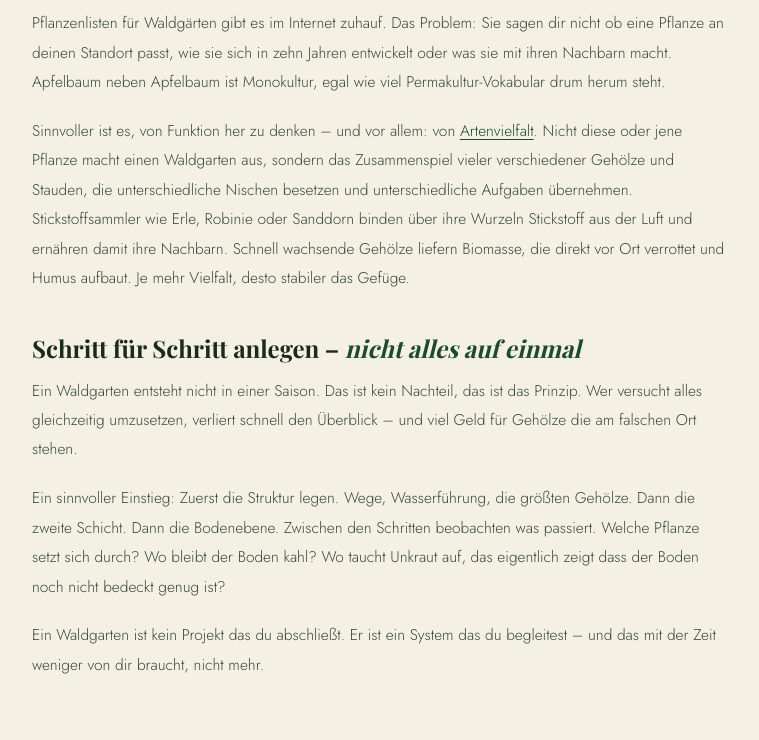
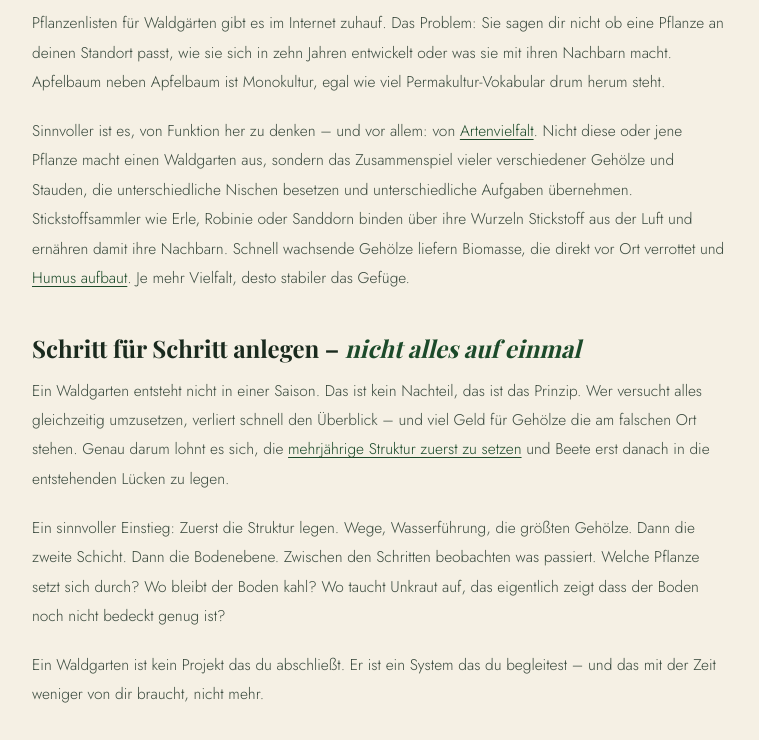
Before and after one commit to vince14707/permakultur-konzepte, a plain HTML site: page blog/waldgarten-planen/index.html in a window 1280 px wide. Shown: the part 2604-3344 px from the top of the page, without its empty margins (260-1019 px from the left). Drawn offline with nearby package versions, Linux system fonts and the light colour scheme; a web font is replaced by a local one.

Commit message:
Cross-Linking optimiert: Waldgarten-Artikel verlinkt jetzt zu Humusaufbau und Mehrjaehrige-Strukturen

```diff
--- a/blog/waldgarten-planen/index.html
+++ b/blog/waldgarten-planen/index.html
@@ -164,10 +164,10 @@ footer{background:var(--green);color:white;padding:2.5rem 3rem;display:flex;alig
 
     <h2>Welche Pflanzen – und warum nicht einfach eine <em>Liste abarbeiten</em></h2>
     <p>Pflanzenlisten für Waldgärten gibt es im Internet zuhauf. Das Problem: Sie sagen dir nicht ob eine Pflanze an deinen Standort passt, wie sie sich in zehn Jahren entwickelt oder was sie mit ihren Nachbarn macht. Apfelbaum neben Apfelbaum ist Monokultur, egal wie viel Permakultur-Vokabular drum herum steht.</p>
-    <p>Sinnvoller ist es, von Funktion her zu denken – und vor allem: von <a href="/blog/naturnaher-garten-artenvielfalt/" style="color:var(--green);">Artenvielfalt</a>. Nicht diese oder jene Pflanze macht einen Waldgarten aus, sondern das Zusammenspiel vieler verschiedener Gehölze und Stauden, die unterschiedliche Nischen besetzen und unterschiedliche Aufgaben übernehmen. Stickstoffsammler wie Erle, Robinie oder Sanddorn binden über ihre Wurzeln Stickstoff aus der Luft und ernähren damit ihre Nachbarn. Schnell wachsende Gehölze liefern Biomasse, die direkt vor Ort verrottet und Humus aufbaut. Je mehr Vielfalt, desto stabiler das Gefüge.</p>
+    <p>Sinnvoller ist es, von Funktion her zu denken – und vor allem: von <a href="/blog/naturnaher-garten-artenvielfalt/" style="color:var(--green);">Artenvielfalt</a>. Nicht diese oder jene Pflanze macht einen Waldgarten aus, sondern das Zusammenspiel vieler verschiedener Gehölze und Stauden, die unterschiedliche Nischen besetzen und unterschiedliche Aufgaben übernehmen. Stickstoffsammler wie Erle, Robinie oder Sanddorn binden über ihre Wurzeln Stickstoff aus der Luft und ernähren damit ihre Nachbarn. Schnell wachsende Gehölze liefern Biomasse, die direkt vor Ort verrottet und <a href="/blog/humusaufbau-grundlagen/" style="color:var(--green);">Humus aufbaut</a>. Je mehr Vielfalt, desto stabiler das Gefüge.</p>
 
     <h2>Schritt für Schritt anlegen – <em>nicht alles auf einmal</em></h2>
-    <p>Ein Waldgarten entsteht nicht in einer Saison. Das ist kein Nachteil, das ist das Prinzip. Wer versucht alles gleichzeitig umzusetzen, verliert schnell den Überblick – und viel Geld für Gehölze die am falschen Ort stehen.</p>
+    <p>Ein Waldgarten entsteht nicht in einer Saison. Das ist kein Nachteil, das ist das Prinzip. Wer versucht alles gleichzeitig umzusetzen, verliert schnell den Überblick – und viel Geld für Gehölze die am falschen Ort stehen. Genau darum lohnt es sich, die <a href="/blog/mehrjaehrige-strukturen-permakultur/" style="color:var(--green);">mehrjährige Struktur zuerst zu setzen</a> und Beete erst danach in die entstehenden Lücken zu legen.</p>
     <p>Ein sinnvoller Einstieg: Zuerst die Struktur legen. Wege, Wasserführung, die größten Gehölze. Dann die zweite Schicht. Dann die Bodenebene. Zwischen den Schritten beobachten was passiert. Welche Pflanze setzt sich durch? Wo bleibt der Boden kahl? Wo taucht Unkraut auf, das eigentlich zeigt dass der Boden noch nicht bedeckt genug ist?</p>
     <p>Ein Waldgarten ist kein Projekt das du abschließt. Er ist ein System das du begleitest – und das mit der Zeit weniger von dir braucht, nicht mehr.</p>
 
```
